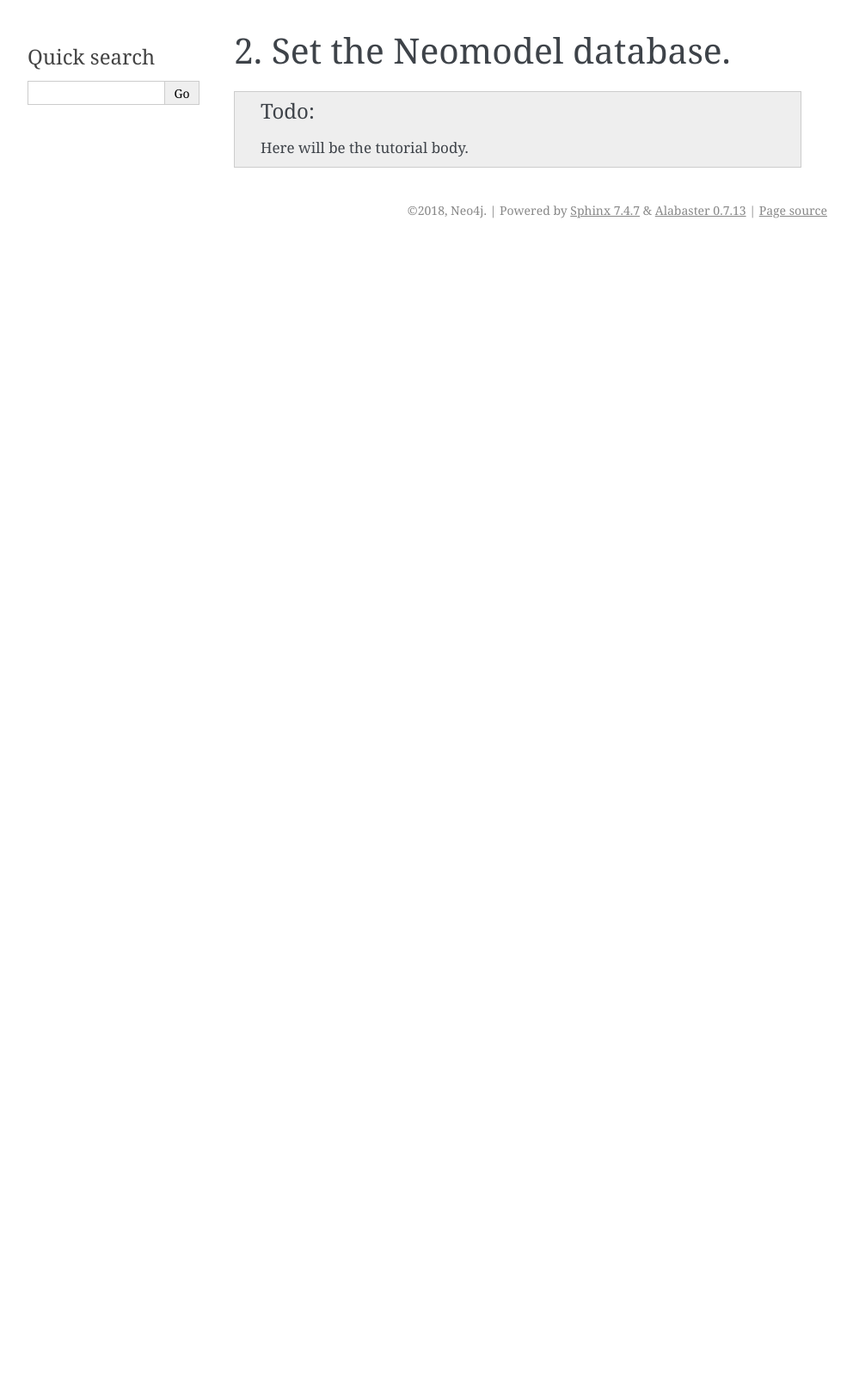
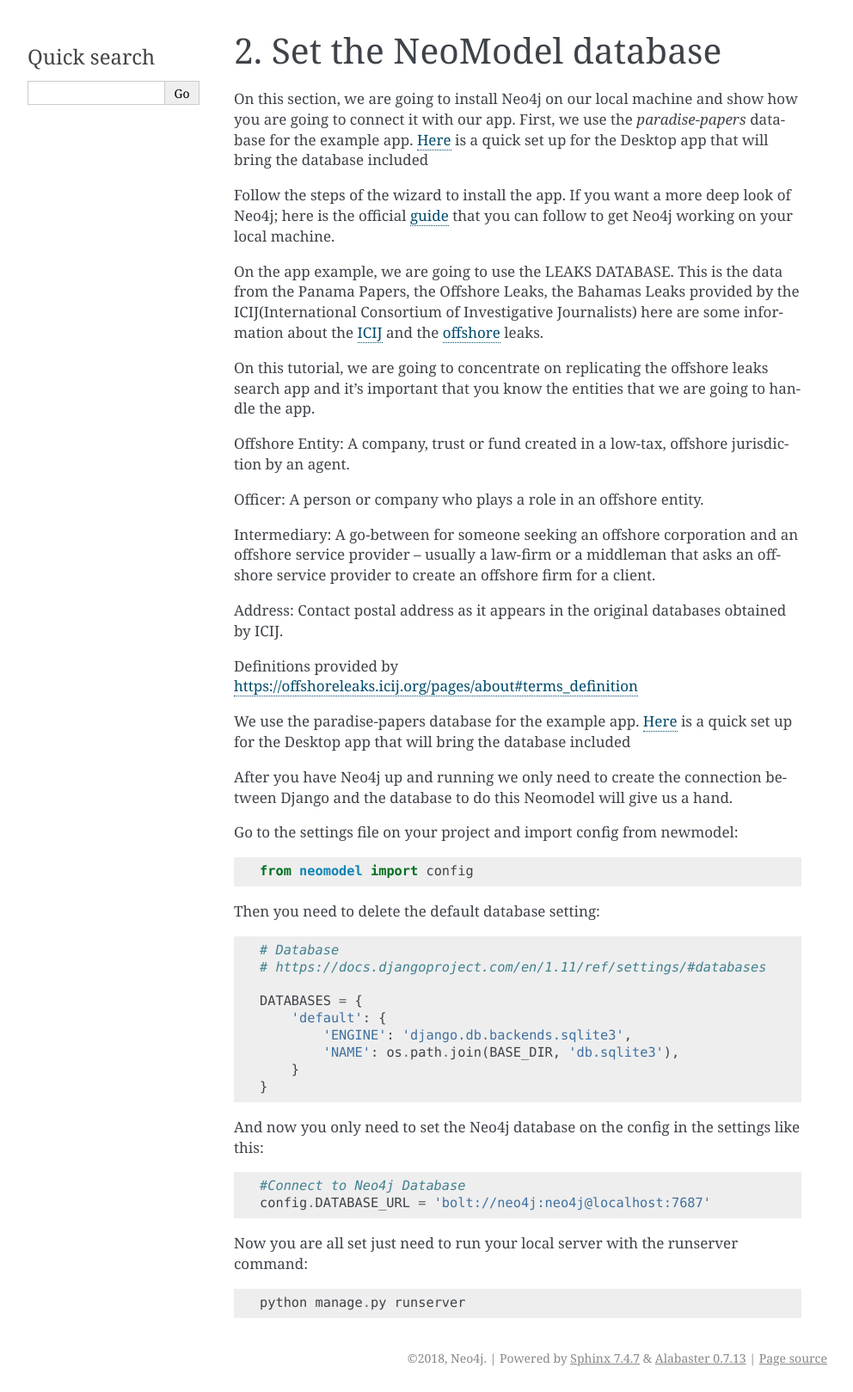
Before and after one commit to neo4j-examples/paradise-papers-django, a Sphinx documentation site: the page built from docs/tutorial/part02.rst, in a window 1280 px wide. Shown: the whole page at 86% size, without its empty margins (148-1140 px from the left). Built offline with Sphinx 7.4.7, drawn with Linux system fonts in a browser that asks for light colours; before the commit the page ends 900 px from its top, so only the background shows below that.

Commit message:
Documentation setup database

```diff
--- a/docs/tutorial/part02.rst
+++ b/docs/tutorial/part02.rst
@@ -1,6 +1,81 @@
-==========================
-Set the Neomodel database.
-==========================
+============================
+Set the NeoModel database
+============================
 
-.. todo::
-   Here will be the tutorial body.
+On this section, we are going to install Neo4j on our local machine and show how
+you are going to connect it with our app. First, we use the `paradise-papers`
+database for the example app. Here_ is a quick set up for the Desktop app that
+will bring the database included
+
+    .. _here: https://offshoreleaks.icij.org/pages/database
+
+Follow the steps of the wizard to install the app. If you want a more deep look
+of Neo4j; here is the official guide_ that you can follow to get Neo4j working
+on your local machine.
+
+    .. _guide: https://neo4j.com/developer/get-started/
+
+On the app example, we are going to use the LEAKS DATABASE. This is the data
+from the  Panama Papers, the Offshore Leaks, the Bahamas Leaks provided by the
+ICIJ(International Consortium of Investigative Journalists) here are some
+information about the ICIJ_ and the offshore_ leaks.
+
+    .. _icij: https://www.icij.org/about/
+    .. _offshore: https://offshoreleaks.icij.org/
+
+On this tutorial, we are going to concentrate on replicating the offshore leaks
+search app and it's important that you know the entities that we are going to
+handle the app.
+
+Offshore Entity:
+A company, trust or fund created in a low-tax, offshore jurisdiction by an
+agent.
+
+Officer:
+A person or company who plays a role in an offshore entity.
+
+Intermediary:
+A go-between for someone seeking an offshore corporation and an offshore service
+provider -- usually a law-firm or a middleman that asks an offshore service
+provider to create an offshore firm for a client.
+
+Address:
+Contact postal address as it appears in the original databases obtained by ICIJ.
+
+Definitions provided by
+https://offshoreleaks.icij.org/pages/about#terms_definition
+
+We use the paradise-papers database for the example app. Here_ is a quick set up
+for the Desktop app that will bring the database included
+
+    .. _here: https://offshoreleaks.icij.org/pages/database
+
+After you have Neo4j up and running we only need to create the connection
+between Django and the database to do this Neomodel will give us a hand.
+
+Go to the settings file on your project and import config from newmodel::
+
+    from neomodel import config
+
+Then you need to delete the default database setting::
+
+    # Database
+    # https://docs.djangoproject.com/en/1.11/ref/settings/#databases
+
+    DATABASES = {
+        'default': {
+            'ENGINE': 'django.db.backends.sqlite3',
+            'NAME': os.path.join(BASE_DIR, 'db.sqlite3'),
+        }
+    }
+
+And now you only need to set the Neo4j database on the config in the settings
+like this::
+
+    #Connect to Neo4j Database
+    config.DATABASE_URL = 'bolt://neo4j:neo4j@localhost:7687'
+
+Now you are all set just need to run your local server with the runserver
+command::
+
+    python manage.py runserver
```
